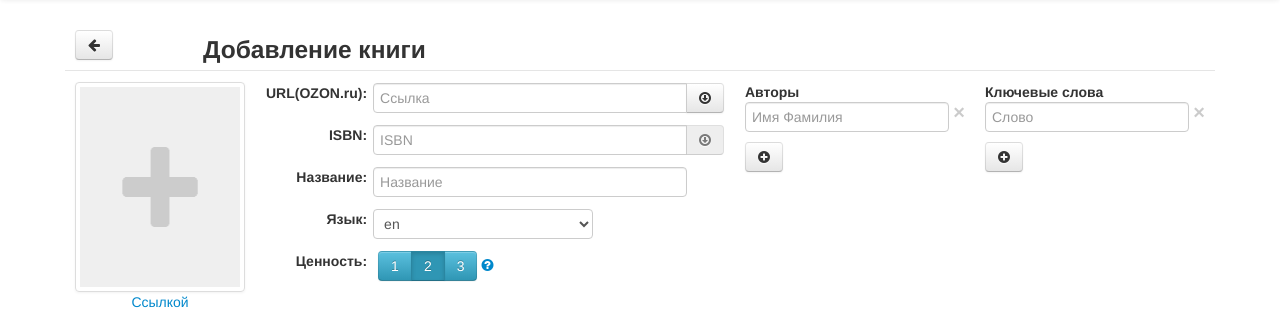
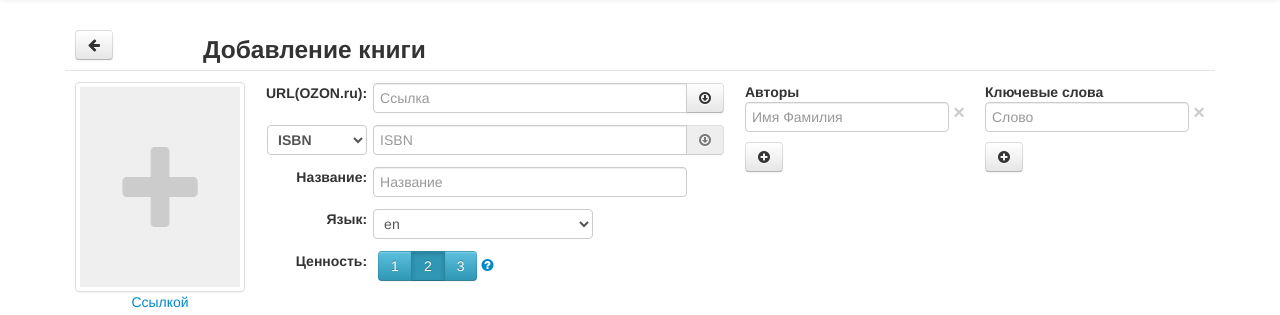
Before and after one commit to arhoont/DistributedLibrary, a Django app: template templates/library/book_add.html in a window 1280 px wide. Shown: the part 47-362 px from the top of the page. Run offline with Django 3.2, Linux system fonts and the light colour scheme; the template is opened without the code that fills it: most values are stand-ins (such as "Sample title", 1, 10 or a date in 2020); some libraries are stand-ins or nearby versions.

Commit message:
not isbn selector

```diff
--- a/library/static/css/book_add.css
+++ b/library/static/css/book_add.css
@@ -47,3 +47,8 @@ table input {
     overflow-y: auto;
     overflow-x: hidden;
 }
+
+#id-type-selector {
+    width: 100px;
+    font-weight: bold;
+}
--- a/library/static/js/book_add.js
+++ b/library/static/js/book_add.js
@@ -10,6 +10,8 @@ function castPage() {
         isbn_status = false;
         $('#ba-isbn').popover('destroy');
         if ($("#ba-isbn").val().length > 0) {
+            switch ($('#id-type-selector').val()) {
+                case ("isbn"):
                     in_isbn = $.trim($("#ba-isbn").val());
                     var isbn = ISBN.parse(in_isbn);
                     if (isbn == null) {
@@ -40,6 +42,13 @@ function castPage() {
                                 serverError();
                             }
                         });
+
+                    }
+                    break;
+                case ("not_isbn"):
+                    isbn_status = true;
+                    break;
+
             }
         }
     });
@@ -146,6 +155,9 @@ function castPage() {
                 serverError();
             }
         });
+    });
+    $("#id-type-selector").change(function () {
+        $("#ba-isbn").focusout();
     });
 }
 
--- a/templates/library/book_add.html
+++ b/templates/library/book_add.html
@@ -55,7 +55,12 @@
 
                 <tr>
 
-                    <td class="lTd">ISBN:</td>
+                    <td class="lTd">
+                        <select id="id-type-selector">
+                            <option value="isbn" id="">ISBN</option>
+                            <option value="not_isbn" id="">Не ISBN</option>
+                        </select>
+                    </td>
                     <td class="rTd">
                         <div class="input-append">
                             <input type="text" id="ba-isbn" name="ba-isbn" placeholder="ISBN" required>
@@ -157,7 +162,7 @@
             <div class="printable-div" style="max-width: 700px;"></div>
         </div>
         <div class="modal-footer">
-                <button class="btn" onclick="updateSliders()">Сброс</button>
+            <button class="btn" onclick="updateSliders()">Сброс</button>
             <button class="btn" data-dismiss="modal">Закрыть</button>
             <button class="btn btn-primary" id="printBtn"><i class="icon-print icon-white"></i> Печать</button>
         </div>
```
Lines whose indentation alone changed are shown as unchanged.
